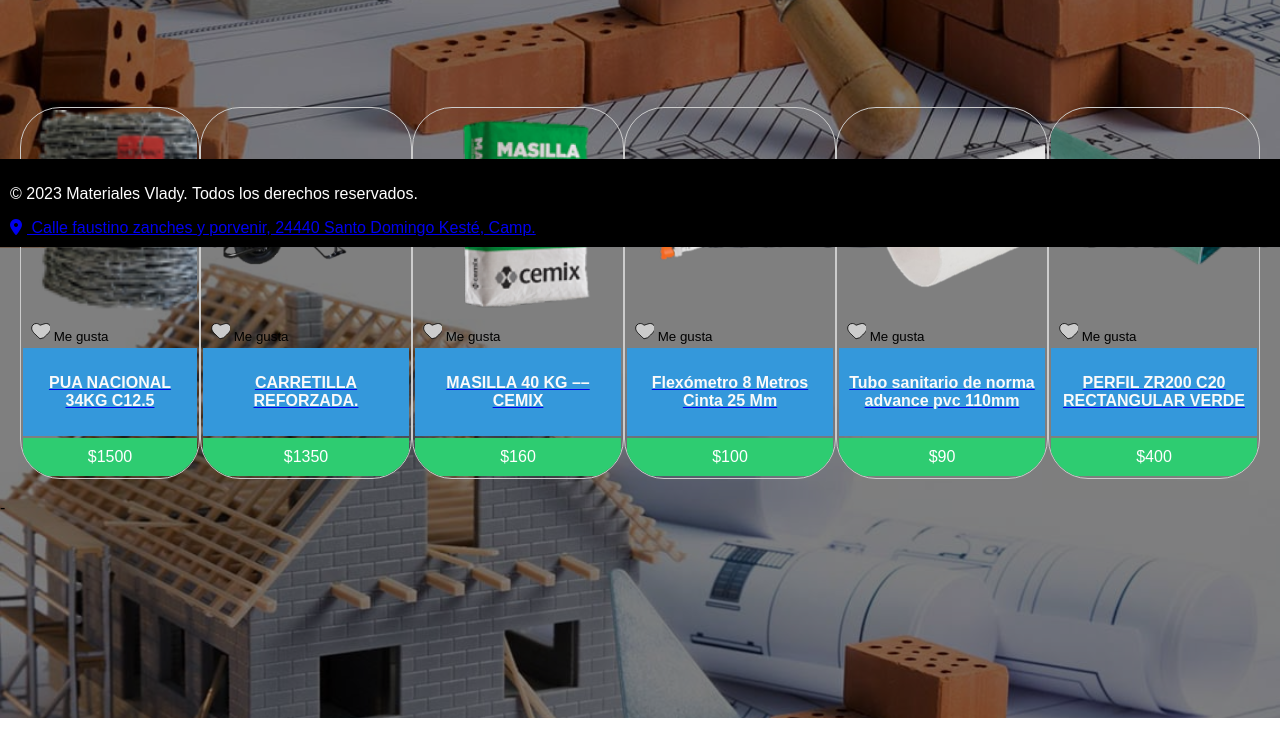
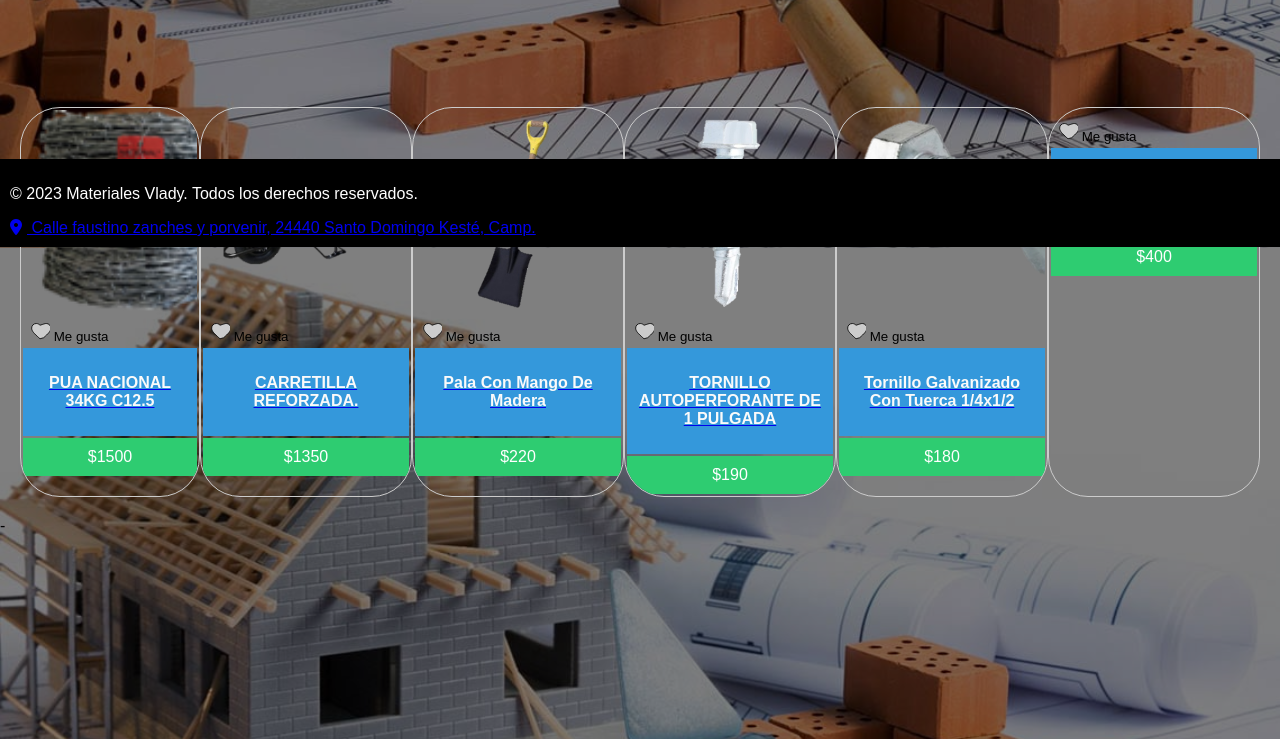
Before and after one commit to Baeza-San/Materiales-Vlady.github.io, a plain HTML site: page Producto.html in a window 1280 px wide. Shown: the part 553-1292 px from the top of the page. Before the commit the page ends 1271 px from the top, so only its background shows below. Drawn offline with nearby package versions, Linux system fonts and the light colour scheme.

Commit message:
Update Producto.html

```diff
--- a/Producto.html
+++ b/Producto.html
@@ -134,14 +134,6 @@
         /*Productos css*/
 
 
-        .product-image2 {
-            width: 150px;
-            height: 150px;
-            background-size: cover;
-            background-position: center;
-            margin-bottom: 10px;
-        }
-
 
         /*En negrita la letra o resaltada*/
         /*p {font-weight:bold;}*/
@@ -234,6 +226,26 @@
             height: 200px; /* ajusta la altura según tu necesidad */
         }
 
+        .product-image9 {
+            background-image: url('ProPala.png');
+            background-size: cover;
+            width: 100%;
+            height: 200px; /* ajusta la altura según tu necesidad */
+        }
+
+        .product-image10 {
+            background-image: url('ProTornillo.png');
+            background-size: cover;
+            width: 100%;
+            height: 200px; /* ajusta la altura según tu necesidad */
+        }
+
+        .product-image11 {
+            background-image: url('ProTornillo2.png');
+            background-size: cover;
+            width: 100%;
+            height: 200px; /* ajusta la altura según tu necesidad */
+        }
 
         .product, .price {
             text-align: center;
@@ -518,7 +530,7 @@
                     <div class="product-box">
                         <table>
                             <tr>
-                                <td class="product-image3"></td>
+                                <td class="product-image9"></td>
                             </tr>
                            <tr>
                             <td>
@@ -532,10 +544,10 @@
                         </tr>
 
                             <tr>
-                                <td class="product"><a href="http://127.0.0.1:5500/ProductoCemento.html"><p class="blanco">MASILLA 40 KG –– CEMIX </p></td>
+                                <td class="product"><a href="http://127.0.0.1:5500/ProductoCemento.html"><p class="blanco">Pala Con Mango De Madera</p></td>
                             </tr>
                             <tr>
-                                <td class="price">$160</td>
+                                <td class="price">$220</td>
                             </tr>
 
                         </table>
@@ -545,7 +557,7 @@
                         <div class="product-box">
                             <table>
                                 <tr>
-                                    <td class="product-image4"></td>
+                                    <td class="product-image10"></td>
                                 </tr>
                                <tr>
                                 <td>
@@ -559,10 +571,10 @@
                             </tr>
 
                                 <tr>
-                                    <td class="product"><a href="http://127.0.0.1:5500/ProductoCemento.html"><p class="blanco">Flexómetro 8 Metros Cinta 25 Mm</p></td>
+                                    <td class="product"><a href="http://127.0.0.1:5500/ProductoCemento.html"><p class="blanco">TORNILLO AUTOPERFORANTE DE 1 PULGADA </p></td>
                                 </tr>
                                 <tr>
-                                    <td class="price">$100</td>
+                                    <td class="price">$190</td>
                                 </tr>
 
                             </table>
@@ -572,7 +584,7 @@
                             <div class="product-box">
                                 <table>
                                     <tr>
-                                        <td class="product-image5"></td>
+                                        <td class="product-image11"></td>
                                     </tr>
                                    <tr>
                                     <td>
@@ -586,10 +598,10 @@
                                 </tr>
 
                                     <tr>
-                                        <td class="product"><a href="http://127.0.0.1:5500/ProductoCemento.html"><p class="blanco">Tubo sanitario de norma advance pvc 110mm </p></td>
+                                        <td class="product"><a href="http://127.0.0.1:5500/ProductoCemento.html"><p class="blanco">Tornillo Galvanizado Con Tuerca 1/4x1/2 </p></td>
                                     </tr>
                                     <tr>
-                                        <td class="price">$90</td>
+                                        <td class="price">$180</td>
                                     </tr>
 
                                 </table>
@@ -599,7 +611,7 @@
                                 <div class="product-box">
                                     <table>
                                         <tr>
-                                            <td class="product-image6"></td>
+                                            <td class="product-image12"></td>
                                         </tr>
                                        <tr>
                                         <td>
```
